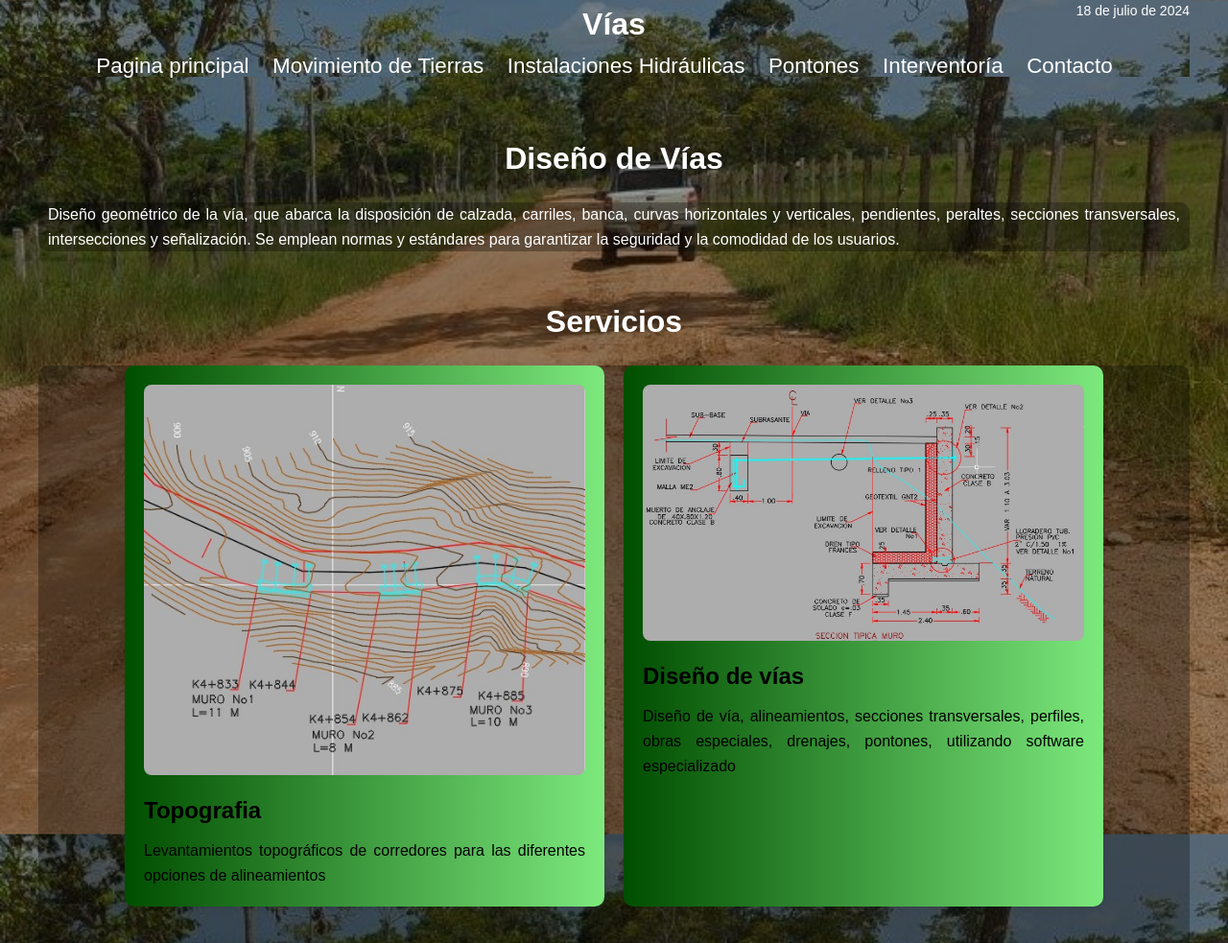
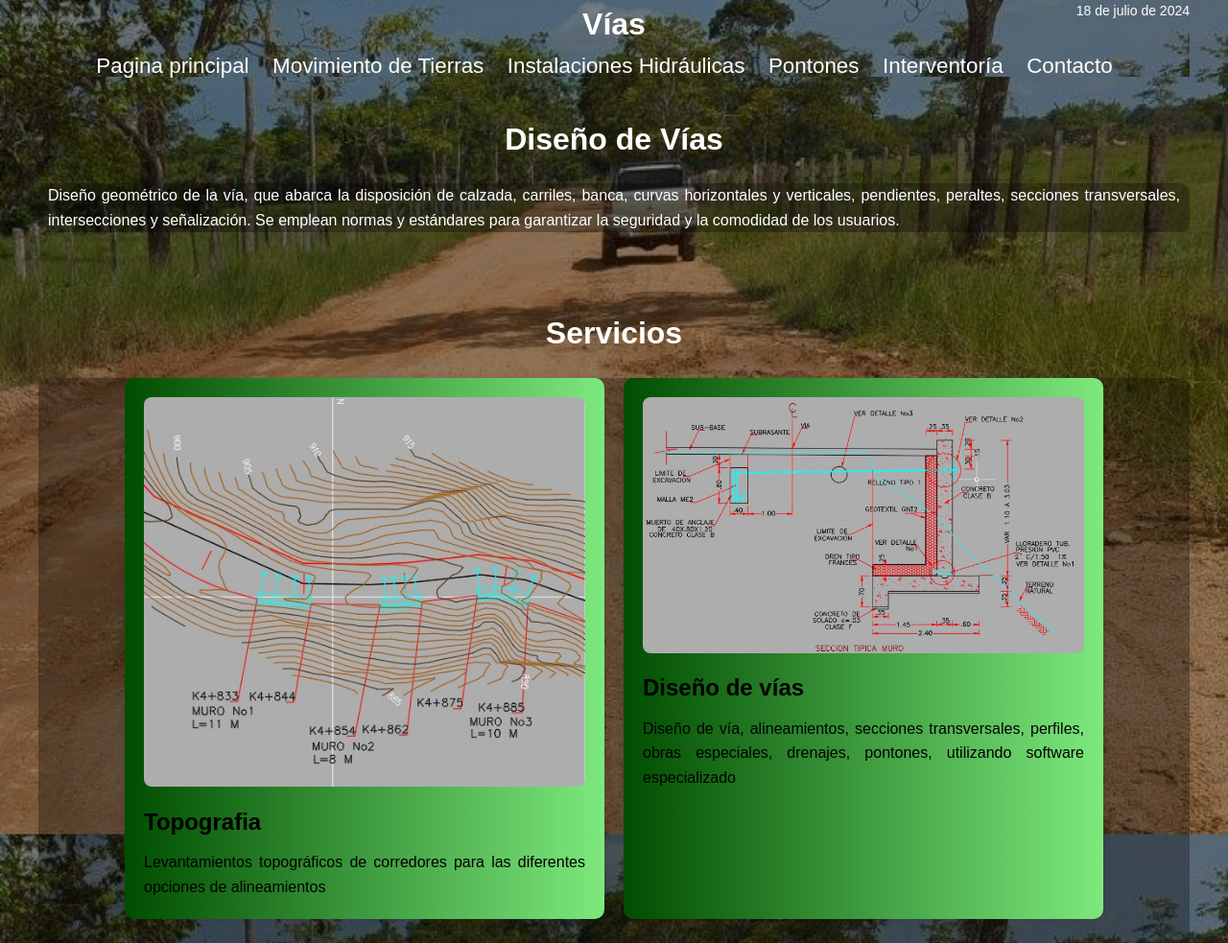
Before and after one commit to tinolaurent/diseno, a plain HTML site: page vias.html in a window 1280 px wide. Shown: the top 983 px of the page at 96% size. Drawn offline with Linux system fonts and the light colour scheme.

Commit message:
Update estilo5.css

```diff
--- a/estilo5.css
+++ b/estilo5.css
@@ -72,12 +72,12 @@ header nav ul li a:hover {
 }
 
 #contenido {
-    height: 150px; /* Altura de la sección*/
+    /*height: 150px; /* Altura de la sección*/
     position: relative; /* Establecer posición relativa*/
     text-align: justify; /* Justifica el contenido que se encuentra en el texto diseño de movimiento de tierras*/
     color: #fff; /* Color de texto blanco para contraste*/
-    margin-top: 20px; /* Reducir margen superior */
-    margin-bottom: 20px; /* Reducir margen inferior */
+    /*margin-top: 20px; /* Reducir margen superior */
+    /*margin-bottom: 20px; /* Reducir margen inferior */
 }
 /* Establece estilos container 2 aparición*/
 .container {
```
